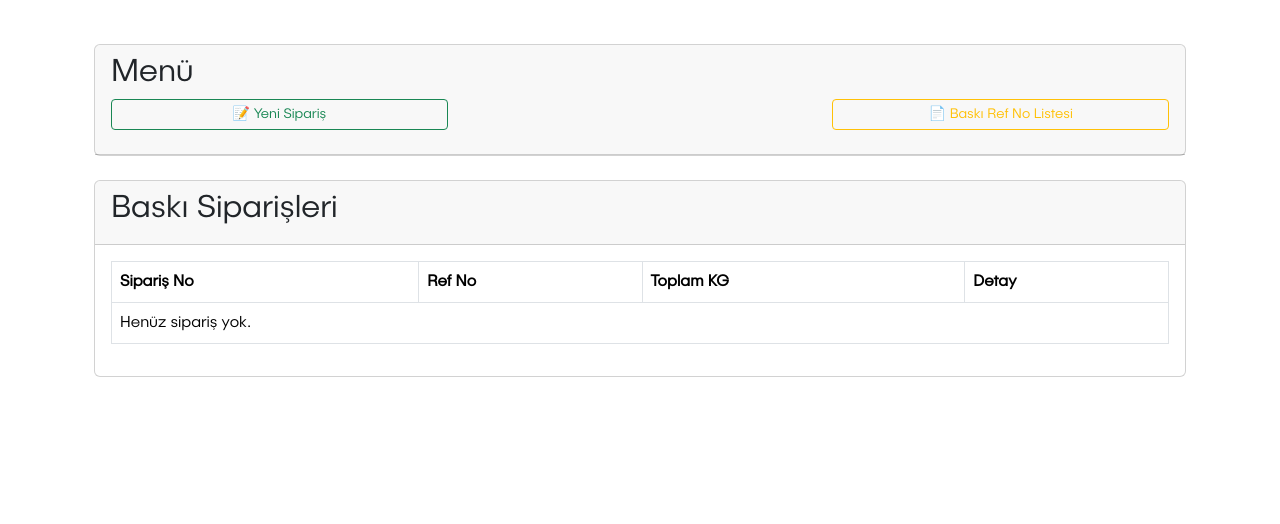
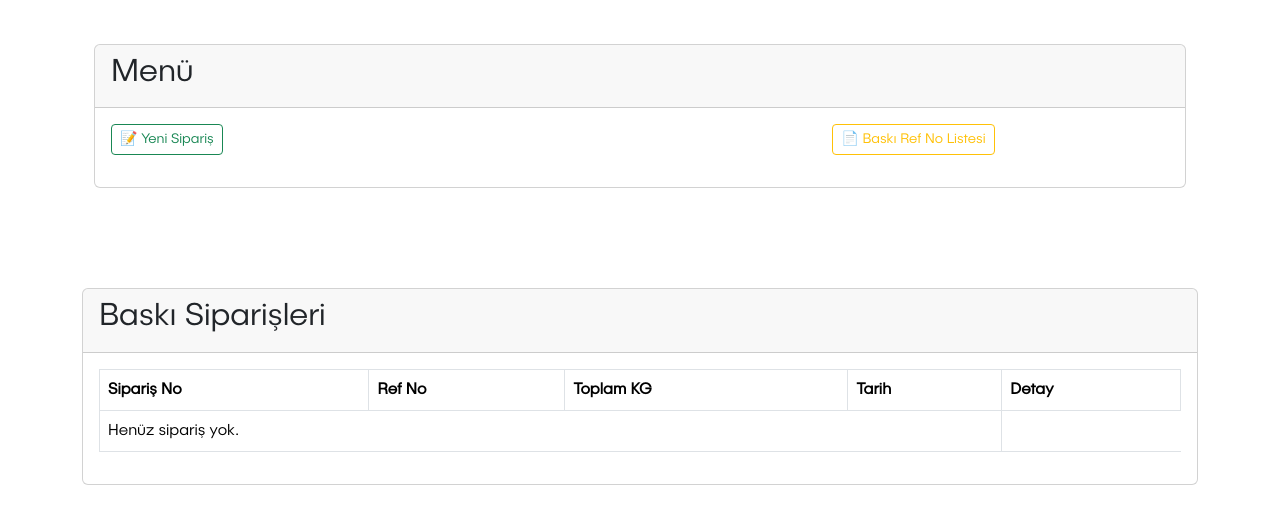
Before and after one commit to Direcik/webgamaiq, a Django app: page /printing/ in a window 1280 px wide. Shown: the part 56-580 px from the top of the page. Run offline with Django 4.2, Linux system fonts and the light colour scheme; data that the repository does not hold is empty; some libraries are stand-ins or nearby versions.

Commit message:
first commit

```diff
--- a/printing/templates/printing_order_list.html
+++ b/printing/templates/printing_order_list.html
@@ -5,17 +5,20 @@
 <div class="card mb-4">
     <div class="card-header">
         <h2>Menü</h2>
+    </div>
+        <div class="card-body">
             <div class="row mb-3">
                 <div class="col-md-4">
-                <a href="{% url 'printing:printing_order_create' %}" class="btn btn-outline-success btn-sm w-100">
+                    <a href="{% url 'printing:printing_order_create' %}" class="btn btn-outline-success btn-sm w-125">
                         📝 Yeni Sipariş
                     </a>
                 </div>
                 <div class="col-md-4"></div>
                 <div class="col-md-4">
-                <a href="{% url 'printing:printing_ref_list' %}" class="btn btn-outline-warning btn-sm w-100">
+                    <a href="{% url 'printing:printing_ref_list' %}" class="btn btn-outline-warning btn-sm w-125">
                         📄 Baskı Ref No Listesi
                     </a>
+                </div>
             </div>
         </div>
     </div>
@@ -26,13 +29,13 @@
         <h2>Baskı Siparişleri</h2>
     </div>
     <div class="card-body">
-
         <table class="table table-bordered table-hover">
             <thead>
                 <tr>
                     <th>Sipariş No</th>
                     <th>Ref No</th>
                     <th>Toplam KG</th>
+                    <th>Tarih</th>
                     <th>Detay</th>
                 </tr>
             </thead>
@@ -42,8 +45,9 @@
                     <td>{{ order.order_no }}</td>
                     <td>{{ order.ref_no.ref_no }}</td>
                     <td>{{ order.weight }}</td>
+                    <td>{{ order.date }}</td>
                     <td>
-                        <a href="{% url 'printing:printing_order_detail' order.pk %}" class="btn btn-outline-info btn-sm">
+                        <a href="{% url 'printing:printing_order_detail' order.pk %}" class="btn btn-outline-primary btn-sm">
                             🔍 Detay
                         </a>
                     </td>
```
Lines whose indentation alone changed are shown as unchanged.
